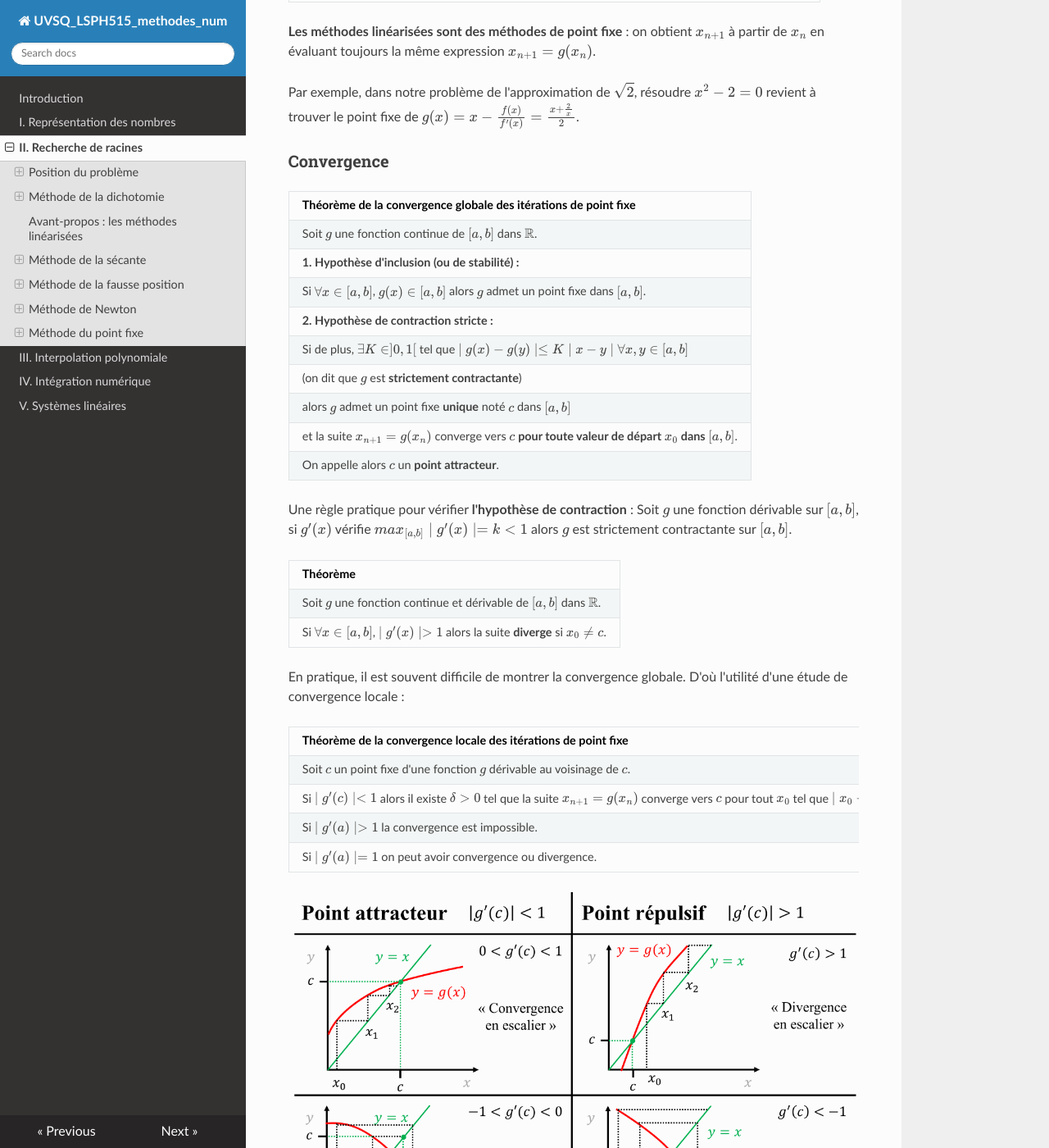
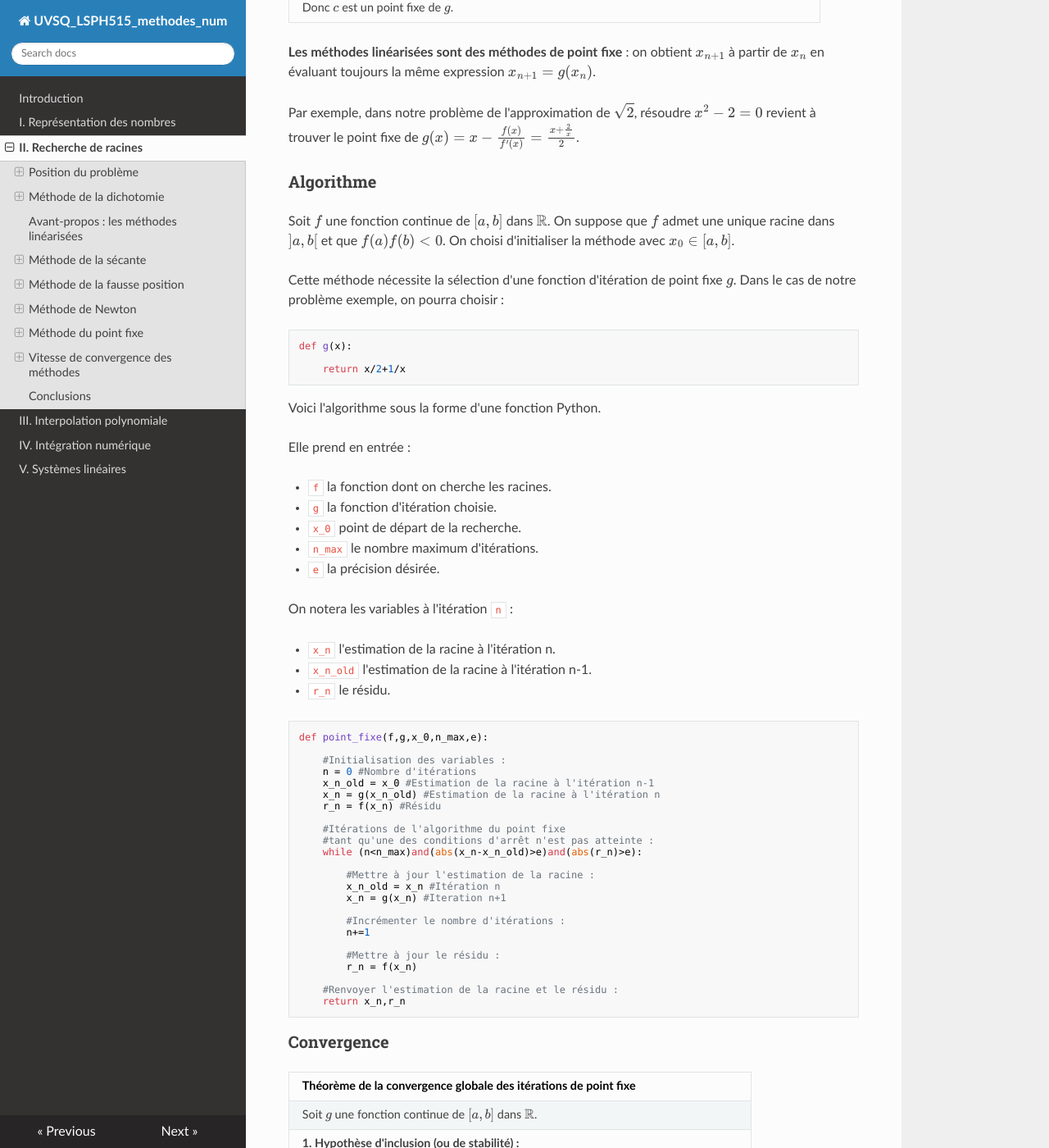
Before and after one commit to NicOudart/UVSQ_LSPH515_methodes_num, an MkDocs documentation site: the page built from docs/Chap2_Recherche_de_racines.md, in a window 1280 px wide and 1400 px high, scrolled down 17413 px. Shown: the whole window at 82% size. Built offline with MkDocs 1.6.1, drawn with Linux system fonts in a browser that asks for light colours; nearby versions of some CDN libraries; some of the changed text lies outside the part shown.

Commit message:
-Progress on fixed point method in Chapter 2.

```diff
--- a/docs/Chap2_Recherche_de_racines.md
+++ b/docs/Chap2_Recherche_de_racines.md
@@ -495,7 +495,8 @@ $q_n = f'(x_n)$
 Cette suite correspond à la pente de la tangente à la fonction $f$ en $x_n$.
 
 On l'appelle aussi la **méthode de Newton-Raphson**.
-Cette méthode nécessite l'évaluation de $f$ et de sa dérivée $f'$ :
+Cette méthode nécessite l'évaluation de $f$ et de sa dérivée $f'$.
+Dans le cas de notre problème exemple, on définira :
 
 ~~~
 def f_derivee(x):
@@ -512,6 +513,8 @@ Voici l'algorithme sous la forme d'une fonction Python.
 Elle prend en entrée :
 
 * `f` la fonction dont on cherche les racines.
+
+* `f_derivee` la dérivée de la fonction dont on cherche les racines.
 
 * `x_0` point de départ de la recherche.
 
@@ -622,6 +625,70 @@ L'itération est dite **de point fixe**, et la fonction $g$ est la **fonction d'
 
 Par exemple, dans notre problème de l'approximation de $\sqrt{2}$, résoudre $x^2-2=0$ revient à trouver le point fixe de $g(x)=x-\frac{f(x)}{f'(x)}=\frac{x+\frac{2}{x}}{2}$.
 
+### Algorithme
+
+Soit $f$ une fonction continue de $[a,b]$ dans $\mathbb{R}$.
+On suppose que $f$ admet une unique racine dans $]a,b[$ et que $f(a)f(b)<0$.
+On choisi d'initialiser la méthode avec $x_0 \in [a,b]$.
+
+Cette méthode nécessite la sélection d'une fonction d'itération de point fixe $g$.
+Dans le cas de notre problème exemple, on pourra choisir :
+
+~~~
+def g(x):
+
+	return x/2+1/x
+~~~
+
+Voici l'algorithme sous la forme d'une fonction Python.
+
+Elle prend en entrée :
+
+* `f` la fonction dont on cherche les racines.
+
+* `g` la fonction d'itération choisie.
+
+* `x_0` point de départ de la recherche.
+
+* `n_max` le nombre maximum d'itérations.
+
+* `e` la précision désirée.
+
+On notera les variables à l'itération `n` :
+
+* `x_n` l'estimation de la racine à l'itération n.
+
+* `x_n_old` l'estimation de la racine à l'itération n-1.
+
+* `r_n` le résidu.
+
+~~~
+def point_fixe(f,g,x_0,n_max,e):
+
+	#Initialisation des variables :
+    n = 0 #Nombre d'itérations
+    x_n_old = x_0 #Estimation de la racine à l'itération n-1
+    x_n = g(x_n_old) #Estimation de la racine à l'itération n
+    r_n = f(x_n) #Résidu
+
+	#Itérations de l'algorithme du point fixe
+	#tant qu'une des conditions d'arrêt n'est pas atteinte :
+    while (n<n_max)and(abs(x_n-x_n_old)>e)and(abs(r_n)>e):
+
+		#Mettre à jour l'estimation de la racine :
+        x_n_old = x_n #Itération n
+        x_n = g(x_n) #Iteration n+1
+
+		#Incrémenter le nombre d'itérations :
+        n+=1
+
+		#Mettre à jour le résidu :
+        r_n = f(x_n)
+
+	#Renvoyer l'estimation de la racine et le résidu :
+    return x_n,r_n
+~~~
+
 ### Convergence
 
 |Théorème de la convergence globale des itérations de point fixe|
@@ -657,3 +724,34 @@ D'où l'utilité d'une étude de convergence locale :
 ![Illustration de la convergence du point fixe](img/Chap2_point_fixe_convergence.png)
 
 ### Exemple
+
+Considérons à nouveau notre problème d'approximation de $\sqrt{2}$ par la recherche des racines de $f(x)=x^2-2$.
+
+Nous proposons d'essayer les fonctions d'itération suivantes :
+
+|$g_1(x)=\frac{2}{x}$    |$g_2(x)=2x-\frac{2}{x}$  |$g_3(x)=\frac{x}{2}+\frac{1}{x}    |
+|:-----------------------|:-----------------------:|----------------------------------:|
+|$g_1'(x)=-\frac{2}{x^2}$|$g_2'(x)=2+\frac{2}{x^2}$|$g_3'(x)=\frac{1}{2}-\frac{1}{x^2}$|
+|$g_1'(c)=-1$            |$g_2'(c)=3$              |$g_3'(c)=0$                        |
+
+On s'attend donc à ce que $g_1$ et $g_2$ divergent, et à ce que $g_3$ converge.
+
+## Vitesse de convergence des méthodes
+
+### Méthode de la dichotomie
+
+On rappelle que la méthode de la dichotomie converge de manière **linéaire**.
+
+### Méthodes de point fixe
+
+### Méthode de la sécante
+
+### Méthode de Newton
+
+## Conclusions
+
+* La méthode de la **dichotomie** est **simple mais lente** car elle ne prend pas en compte le comportement de $f$. Elle est néanmoins utile pour **initialiser des méthodes plus rapides**.
+
+* La méthode de **Newton** est **convergente d'ordre au moins 2** mais nécessite le **calcul de dérivées** et un **bon choix d'initialisation**.
+
+* Les méthodes **d'itérations de point fixe** convergent sous des conditions portant sur la **fonction d'itération** $g$ et sa dérivée $g'$. Leur convergence est généralement **linéaire**, mais devient **quadratique** quand $g(c)=0$.
```
